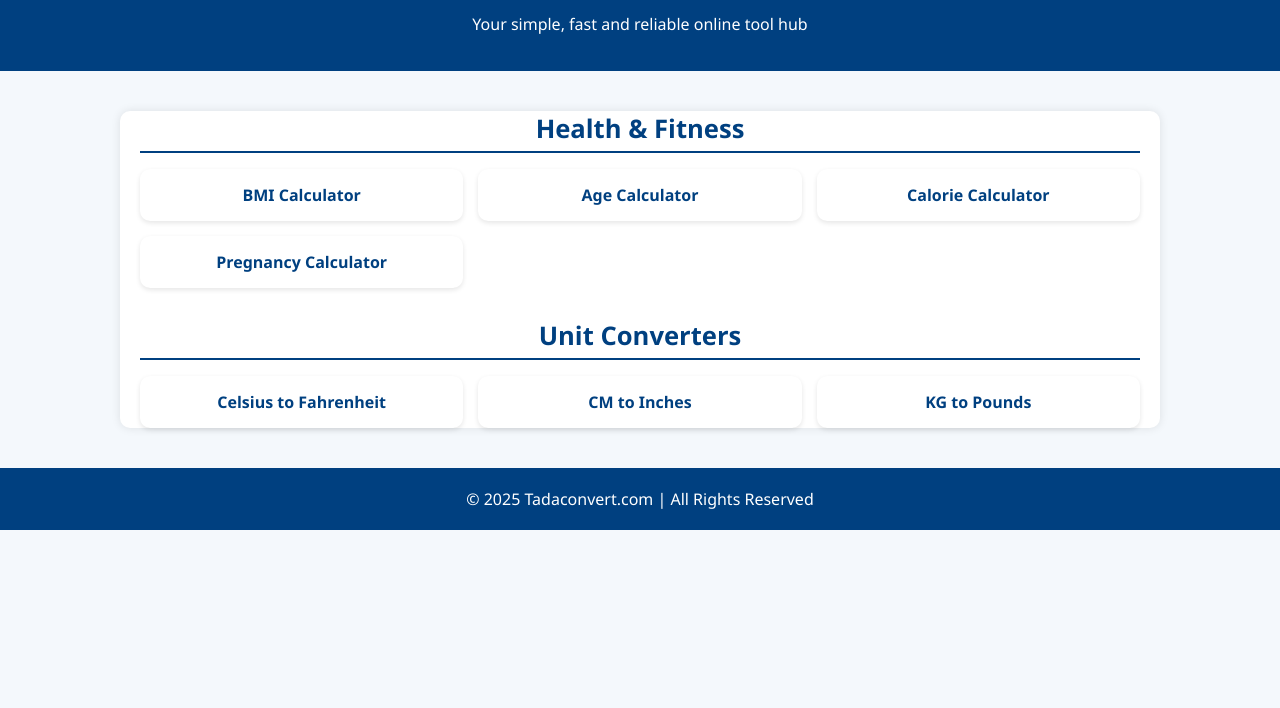
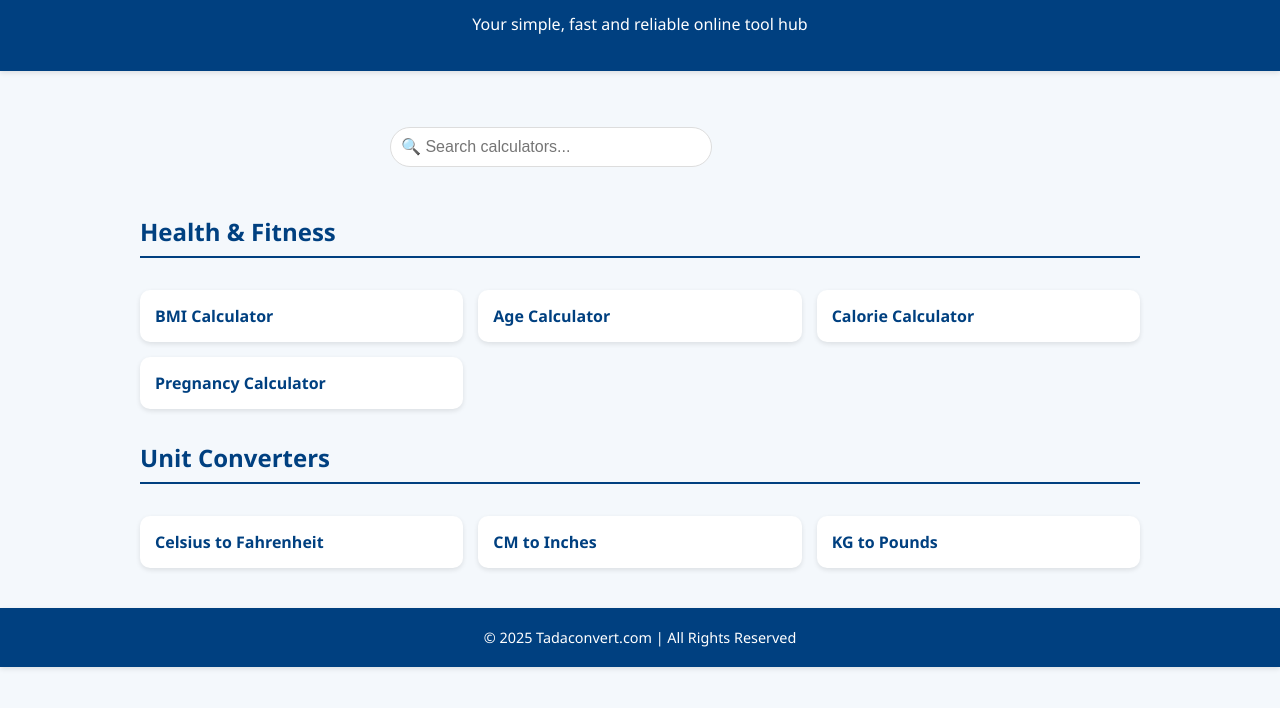
Before and after one commit to RanjithKDevops/tadaconvert, a plain HTML site: page index.html in a window 1280 px wide. Shown: the part 78-786 px from the top of the page. Drawn offline with Linux system fonts and the light colour scheme.

Commit message:
updated folders

```diff
--- a/css/style.css
+++ b/css/style.css
@@ -1,47 +1,113 @@
 /* css/style.css */
+/* Base Styles */
 body {
   font-family: 'Inter', sans-serif;
   background-color: #f8f9fa;
+  color: #333;
   margin: 0;
   padding: 0;
-  text-align: center;
 }
 
 header, footer {
   background-color: #222;
-  color: #fff;
-  padding: 1rem;
+  color: white;
+  padding: 1.5rem;
+  box-shadow: 0 2px 5px rgba(0,0,0,0.1);
 }
 
-main {
-  padding: 2rem;
+/* Layout */
+.container {
+  max-width: 1000px;
+  margin: 2rem auto;
+  padding: 0 1rem;
 }
 
-.container {
-  max-width: 400px;
-  margin: 0 auto;
-  background: #fff;
-  padding: 2rem;
-  box-shadow: 0 0 10px rgba(0,0,0,0.1);
-  border-radius: 10px;
+/* Cards & Tools Grid */
+.tool-list {
+  list-style: none;
+  padding: 0;
+  display: grid;
+  grid-template-columns: repeat(auto-fit, minmax(250px, 1fr));
+  gap: 1rem;
+  margin: 2rem 0;
 }
 
-input, button {
-  padding: 0.6rem;
+.tool-list li {
+  background: white;
+  padding: 1.5rem;
+  border-radius: 10px;
+  box-shadow: 0 2px 5px rgba(0,0,0,0.1);
+  transition: transform 0.2s, box-shadow 0.2s;
+}
+
+.tool-list li:hover {
+  transform: translateY(-5px);
+  box-shadow: 0 5px 15px rgba(0,0,0,0.2);
+}
+
+.tool-list a {
+  color: #004080;
+  text-decoration: none;
+  font-weight: bold;
+  display: block;
+  height: 100%;
+}
+
+/* Typography */
+h1 {
+  margin: 0;
+  font-size: 2.2rem;
+}
+
+h2.section-title {
+  color: #004080;
+  font-size: 1.5rem;
+  border-bottom: 2px solid #004080;
+  padding-bottom: 0.5rem;
+  margin: 2rem 0 1rem;
+}
+
+/* Form Elements */
+input, button, select {
+  padding: 0.75rem;
   font-size: 1rem;
-  margin-top: 1rem;
+  margin: 1rem 0;
+  border: 1px solid #ddd;
+  border-radius: 5px;
   width: 100%;
   max-width: 300px;
 }
 
+button {
+  background-color: #004080;
+  color: white;
+  cursor: pointer;
+  border: none;
+  transition: background-color 0.2s;
+}
+
+button:hover {
+  background-color: #003366;
+}
+
+/* Search Box */
+.search-container {
+  margin: 2rem auto;
+  max-width: 500px;
+}
+
+#search {
+  padding: 0.8rem 1.2rem;
+  border-radius: 25px;
+  border: 1px solid #ddd;
+  width: 100%;
+  font-size: 1rem;
+}
+
+/* Results & Utility */
 .result {
   font-weight: bold;
-  margin-top: 1rem;
+  margin: 1rem 0;
   font-size: 1.2rem;
-  color: #007bff;
+  color: #004080;
 }
-
-a {
-  color: #fff;
-  text-decoration: none;
-}
--- a/index.html
+++ b/index.html
@@ -18,6 +18,7 @@
       color: white;
       padding: 20px;
       text-align: center;
+      box-shadow: 0 2px 5px rgba(0,0,0,0.1);
     }
 
     h1 {
@@ -52,11 +53,12 @@
       padding: 15px;
       border-radius: 10px;
       box-shadow: 0 2px 5px rgba(0,0,0,0.1);
-      transition: transform 0.2s;
+      transition: transform 0.2s, box-shadow 0.2s;
     }
 
     ul.tool-list li:hover {
-      transform: scale(1.03);
+      transform: translateY(-3px);
+      box-shadow: 0 5px 15px rgba(0,0,0,0.1);
     }
 
     ul.tool-list a {
@@ -64,6 +66,7 @@
       color: #004080;
       font-weight: bold;
       display: block;
+      height: 100%;
     }
 
     footer {
@@ -72,6 +75,20 @@
       background: #004080;
       color: white;
       margin-top: 40px;
+      font-size: 0.9rem;
+    }
+
+    /* Search box */
+    .search-container {
+      margin: 20px auto;
+      max-width: 500px;
+    }
+    #search {
+      width: 100%;
+      padding: 10px;
+      border: 1px solid #ddd;
+      border-radius: 25px;
+      font-size: 1rem;
     }
   </style>
 </head>
@@ -82,22 +99,27 @@
   </header>
 
   <div class="container">
+    <!-- Search Box -->
+    <div class="search-container">
+      <input type="text" id="search" placeholder="🔍 Search calculators..." onkeyup="searchTools()">
+    </div>
+
     <div class="section">
       <h2 class="section-title">Health & Fitness</h2>
       <ul class="tool-list">
-        <li><a href="bmi-calculator.html">BMI Calculator</a></li>
-        <li><a href="age-calculator.html">Age Calculator</a></li>
-        <li><a href="calorie-calculator.html">Calorie Calculator</a></li>
-        <li><a href="pregnancy-calculator.html">Pregnancy Calculator</a></li>
+        <li><a href="health/bmi-calculator.html">BMI Calculator</a></li>
+        <li><a href="health/age-calculator.html">Age Calculator</a></li>
+        <li><a href="health/calorie-calculator.html">Calorie Calculator</a></li>
+        <li><a href="health/pregnancy-calculator.html">Pregnancy Calculator</a></li>
       </ul>
     </div>
 
     <div class="section">
       <h2 class="section-title">Unit Converters</h2>
       <ul class="tool-list">
-        <li><a href="celsius-to-fahrenheit.html">Celsius to Fahrenheit</a></li>
-        <li><a href="cm-to-inches.html">CM to Inches</a></li>
-        <li><a href="kg-to-pounds.html">KG to Pounds</a></li>
+        <li><a href="converters/temperature/celsius-to-fahrenheit.html">Celsius to Fahrenheit</a></li>
+        <li><a href="converters/length/cm-to-inches.html">CM to Inches</a></li>
+        <li><a href="converters/weight/kg-to-pounds.html">KG to Pounds</a></li>
       </ul>
     </div>
   </div>
@@ -105,5 +127,16 @@
   <footer>
     &copy; 2025 Tadaconvert.com | All Rights Reserved
   </footer>
+
+  <script>
+    // Search functionality
+    function searchTools() {
+      const searchTerm = document.getElementById('search').value.toLowerCase();
+      document.querySelectorAll('.tool-list li').forEach(item => {
+        const text = item.textContent.toLowerCase();
+        item.style.display = text.includes(searchTerm) ? 'block' : 'none';
+      });
+    }
+  </script>
 </body>
 </html>
```
Also changed, not shown: js/converters.js (+51 -16 lines), converters/length/cm-to-inches.html (renamed from cm-to-inches.html), converters/temperature/celsius-to-fahrenheit.html (renamed from celsius-to-fahrenheit.html), converters/weight/kg-to-pounds.html (renamed from kg-to-pounds.html), health/age-calculator.html (renamed from age-calculator.html), health/bmi-calculator.html (renamed from bmi-calculator.html), health/calorie-calculator.html (renamed from calorie-calculator.html), health/pregnancy-calculator.html (renamed from pregnancy-calculator.html), 1 other file.
